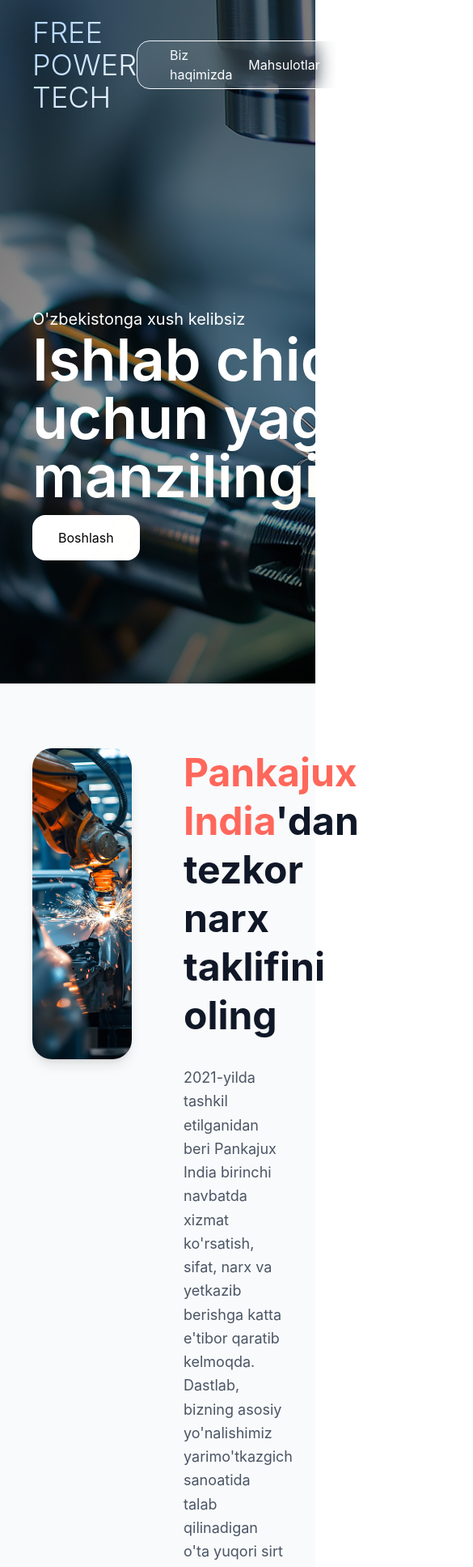
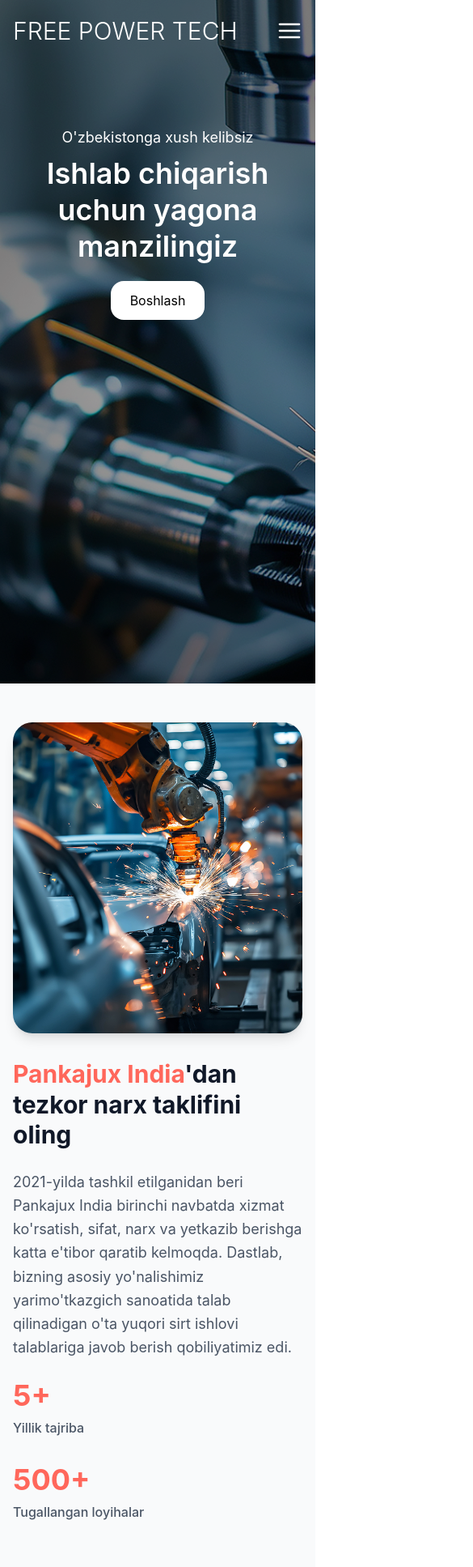
Before and after one commit to musao2/antigravity, a React (Vite) app: page / in a window 390 px wide. Shown: the top 1935 px of the page at 81% size, 585 px wide, since content can reach past the window. Built offline with nearby package versions, Linux system fonts and the light colour scheme.

Commit message:
media qoshildi

```diff
--- a/src/components/Footer.jsx
+++ b/src/components/Footer.jsx
@@ -1,10 +1,10 @@
 export default function Footer() {
     return (
         <footer className="bg-slate-950 text-white">
-            <div className=" px-10 py-16">
+            <div className="px-4 md:px-10 py-12 md:py-16">
 
                 <div className="">
-                    <h1 className="text-4xl md:text-6xl font-bold  text-center">
+                    <h1 className="text-3xl md:text-6xl font-bold text-center">
                         <span className="text-white">FREE</span>{" "}
                         <span className="text-red-500">POWER TECH</span>
                     </h1>
--- a/src/components/Header.jsx
+++ b/src/components/Header.jsx
@@ -1,27 +1,53 @@
-import Hero from "./Hero"
+import { useState } from "react";
+import { FiMenu, FiX } from "react-icons/fi";
+import Hero from "./Hero";
 
 function Header() {
+    const [isOpen, setIsOpen] = useState(false);
+
     return (
         <>
-            <div className="BgImg">
-                <header className="flex justify-between py-5 px-10 items-center">
+            <div className="BgImg relative">
+                <header className="flex justify-between py-5 px-4 md:px-10 items-center relative z-50">
                     <div>
-                        <h1 className="text-4xl font-light">
+                        <h1 className="text-3xl md:text-4xl font-light text-center md:text-left text-white">
                             FREE POWER TECH
                         </h1>
                     </div>
-                    <div className="flex gap-5 items-center backdrop-blur-md bg-white/10 px-10 h-15 rounded-2xl border w-150 border-white">
-                        <a href="/">Biz haqimizda</a>
-                        <a href="/">Mahsulotlar</a>
-                        <a href="/">Hamkorlarimiz</a>
-                        <a href="/">Kafolat</a>
-                        <button className="bg-white text-black px-6 py-2 rounded-2xl">Aloqa</button>
+
+                    {/* Desktop Menu */}
+                    <div className="hidden md:flex gap-5 items-center backdrop-blur-md bg-white/10 px-10 h-15 rounded-2xl border border-white text-base">
+                        <a href="/" className="text-white hover:text-[#FF675B] transition-colors">Biz haqimizda</a>
+                        <a href="/" className="text-white hover:text-[#FF675B] transition-colors">Mahsulotlar</a>
+                        <a href="/" className="text-white hover:text-[#FF675B] transition-colors">Hamkorlarimiz</a>
+                        <a href="/" className="text-white hover:text-[#FF675B] transition-colors">Kafolat</a>
+                        <button className="bg-white text-black px-6 py-2 rounded-2xl hover:bg-gray-200 transition-colors">Aloqa</button>
+                    </div>
+
+                    {/* Mobile Burger Icon */}
+                    <div className="md:hidden flex items-center">
+                        <button onClick={() => setIsOpen(!isOpen)} className="text-white focus:outline-none">
+                            {isOpen ? <FiX size={32} /> : <FiMenu size={32} />}
+                        </button>
                     </div>
 
                 </header>
+
+                {/* Mobile Menu */}
+                {isOpen && (
+                    <div className="absolute top-20 left-4 right-4 bg-black/80 backdrop-blur-lg border border-white/20 rounded-2xl flex flex-col gap-4 p-6 z-40 md:hidden shadow-2xl">
+                        <a href="/" className="text-white text-lg hover:text-[#FF675B] transition-colors border-b border-white/10 pb-2">Biz haqimizda</a>
+                        <a href="/" className="text-white text-lg hover:text-[#FF675B] transition-colors border-b border-white/10 pb-2">Mahsulotlar</a>
+                        <a href="/" className="text-white text-lg hover:text-[#FF675B] transition-colors border-b border-white/10 pb-2">Hamkorlarimiz</a>
+                        <a href="/" className="text-white text-lg hover:text-[#FF675B] transition-colors border-b border-white/10 pb-2">Kafolat</a>
+                        <button className="bg-white text-black text-lg px-6 py-3 rounded-2xl hover:bg-gray-200 transition-colors mt-2 font-medium">Aloqa</button>
+                    </div>
+                )}
+
                 <Hero/>
             </div>
         </>
-    )
+    );
 }
-export default Header
+
+export default Header;
--- a/src/components/Hero.jsx
+++ b/src/components/Hero.jsx
@@ -2,11 +2,11 @@
 function Hero(){
     return(
         <>
-        <section className="px-10 pt-55">
-            <div className="">
-               <p className="text-xl">O'zbekistonga xush kelibsiz</p>
-               <h2 className="text-7xl font-semibold w-180">Ishlab chiqarish uchun yagona manzilingiz</h2>
-               <button className="bg-white text-black py-4 px-8 rounded-2xl mt-3">Boshlash</button>
+        <section className="px-4 md:px-10 pt-20 md:pt-55 pb-10 text-center md:text-left">
+            <div className="flex flex-col items-center md:items-start">
+               <p className="text-lg md:text-xl">O'zbekistonga xush kelibsiz</p>
+               <h2 className="text-4xl md:text-7xl font-semibold w-full md:w-[720px] mt-2 leading-tight">Ishlab chiqarish uchun yagona manzilingiz</h2>
+               <button className="bg-white text-black py-3 px-6 md:py-4 md:px-8 rounded-2xl mt-5">Boshlash</button>
             </div>
         </section>
 
--- a/src/components/Tajriba.jsx
+++ b/src/components/Tajriba.jsx
@@ -4,10 +4,10 @@
 function Tajriba() {
     return (
         <>
-            <section className='py-20 px-10 bg-gray-50'>
+            <section className='py-12 md:py-20 px-4 md:px-10 bg-gray-50'>
                 <div className='max-w-7xl mx-auto'>
 
-                    <div className='grid grid-cols-2 gap-16 items-start mb-32'>
+                    <div className='grid grid-cols-1 md:grid-cols-2 gap-8 md:gap-16 items-start mb-16 md:mb-32'>
                         <div>
                             <img
                                 src={Mashina}
@@ -16,9 +16,9 @@
                             />
                         </div>
 
-                        <div className='flex flex-col gap-8'>
-                            <h1 className='text-5xl font-bold text-gray-900 leading-tight'>
-                                <span className='text-[#FF675B]'>Pankajux India</span>'dan tezkor <br />
+                        <div className='flex flex-col gap-6 md:gap-8'>
+                            <h1 className='text-3xl md:text-5xl font-bold text-gray-900 leading-tight'>
+                                <span className='text-[#FF675B]'>Pankajux India</span>'dan tezkor <br className="hidden md:block" />
                                 narx taklifini oling
                             </h1>
 
@@ -26,24 +26,24 @@
                                 2021-yilda tashkil etilganidan beri Pankajux India birinchi navbatda xizmat ko'rsatish, sifat, narx va yetkazib berishga katta e'tibor qaratib kelmoqda. Dastlab, bizning asosiy yo'nalishimiz yarimo'tkazgich sanoatida talab qilinadigan o'ta yuqori sirt ishlovi talablariga javob berish qobiliyatimiz edi.
                             </p>
 
-                            <div className='grid grid-cols-2 gap-16'>
+                            <div className='grid grid-cols-1 sm:grid-cols-2 gap-8 md:gap-16'>
                                 <div>
-                                    <h3 className='text-5xl font-bold text-[#FF675B] mb-2'>5+</h3>
+                                    <h3 className='text-4xl md:text-5xl font-bold text-[#FF675B] mb-2'>5+</h3>
                                     <p className='text-gray-600 font-medium'>Yillik tajriba</p>
                                 </div>
                                 <div>
-                                    <h3 className='text-5xl font-bold text-[#FF675B] mb-2'>500+</h3>
+                                    <h3 className='text-4xl md:text-5xl font-bold text-[#FF675B] mb-2'>500+</h3>
                                     <p className='text-gray-600 font-medium'>Tugallangan loyihalar</p>
                                 </div>
                             </div>
                         </div>
                     </div>
 
-                    <div className='grid grid-cols-2 gap-16 items-center'>
+                    <div className='grid grid-cols-1 md:grid-cols-2 gap-8 md:gap-16 items-center'>
 
 
-                        <div className='flex flex-col gap-6'>
-                            <h2 className='text-4xl font-bold text-gray-900'>
+                        <div className='flex flex-col gap-6 order-2 md:order-1'>
+                            <h2 className='text-3xl md:text-4xl font-bold text-gray-900'>
                                 Pankajux India do'koni
                             </h2>
 
@@ -51,16 +51,16 @@
                                 Garchi biz Delrin, Polikarbonat, Polipropilen, alyuminiy, po'lat va zanglamaydigan po'lat kabi barcha turdagi plastmassa va metallarga ishlov berish bo'yicha mutaxassis ekanligimiz bilan faxrlansak-da, biz ko'plab kompaniyalar va xususiy mijozlar uchun yagona manzilga aylandik.
                             </p>
 
-                            <div className='flex gap-4 pt-2'>
-                                <button className='bg-[#FF675B] hover:bg-red-600 transition text-white px-8 py-3 rounded-full font-semibold'>
+                            <div className='flex flex-col sm:flex-row gap-4 pt-2'>
+                                <button className='bg-[#FF675B] hover:bg-red-600 transition text-white px-8 py-3 rounded-full font-semibold w-full sm:w-auto text-center'>
                                     Hozir bizga yozing!
                                 </button>
-                                <button className='border-2 border-[#FF675B] hover:bg-red-50 transition text-[#FF675B] px-8 py-3 rounded-full font-semibold'>
+                                <button className='border-2 border-[#FF675B] hover:bg-red-50 transition text-[#FF675B] px-8 py-3 rounded-full font-semibold w-full sm:w-auto text-center'>
                                     PankajUX India
                                 </button>
                             </div>
                         </div>
-                        <div>
+                        <div className="order-1 md:order-2">
                             <img
                                 src={Texnika}
                                 alt="Machine Part"
--- a/src/index.css
+++ b/src/index.css
@@ -5,10 +5,10 @@
   background-size: cover;
   background-position: center;
   background-repeat: no-repeat;
-  min-height: 100vh;
+  background-attachment: fixed;
+  min-height: 100dvh;
   width: 100%;
   color: #ffffff;
-
 
   background-color: rgba(77, 75, 75, 0.5);
   background-blend-mode: overlay;
@@ -19,14 +19,13 @@
   background-size: cover;
   background-position: center;
   background-repeat: no-repeat;
-  min-height: 100vh;
+  background-attachment: fixed;
+  min-height: 100dvh;
   width: 100%;
   color: #ffffff;
 
-
   background-color: rgba(77, 75, 75, 0.5);
   background-blend-mode: overlay;
-
 }
 
 .Email {
@@ -34,11 +33,18 @@
   background-size: cover;
   background-position: center;
   background-repeat: no-repeat;
-  min-height: 100vh;
+  background-attachment: fixed;
+  min-height: 100dvh;
   width: 100%;
   color: #ffffff;
-
 
   background-color: rgba(77, 75, 75, 0.5);
   background-blend-mode: overlay;
 }
+
+@media (max-width: 768px) {
+  .BgImg, .Kafolat, .Email {
+    background-attachment: scroll; /* Mobile browsers often have issues with fixed background */
+    min-height: 100svh;
+  }
+}
```
Also changed, not shown: src/components/Email.jsx (+7 -7 lines), src/components/Kafolat.jsx (+5 -5 lines), src/components/Mahsulotlar.jsx (+10 -10 lines).
